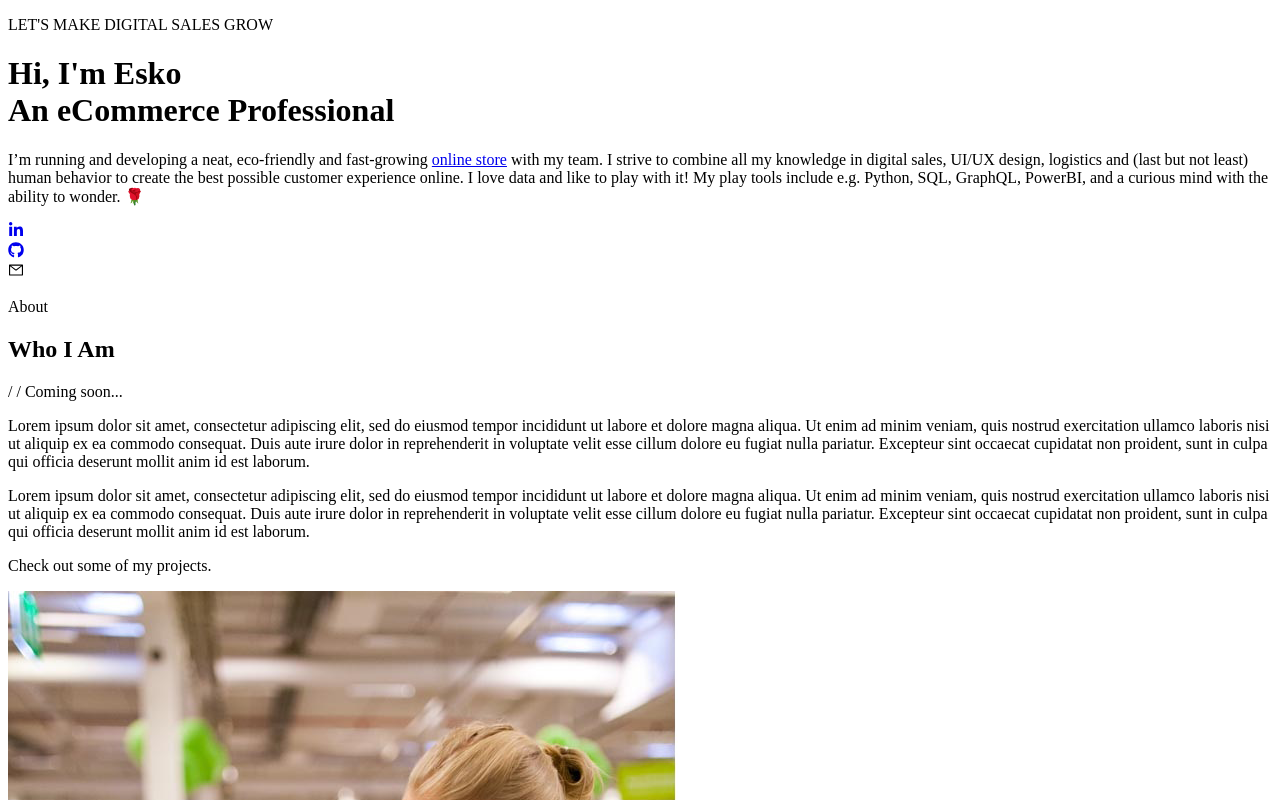
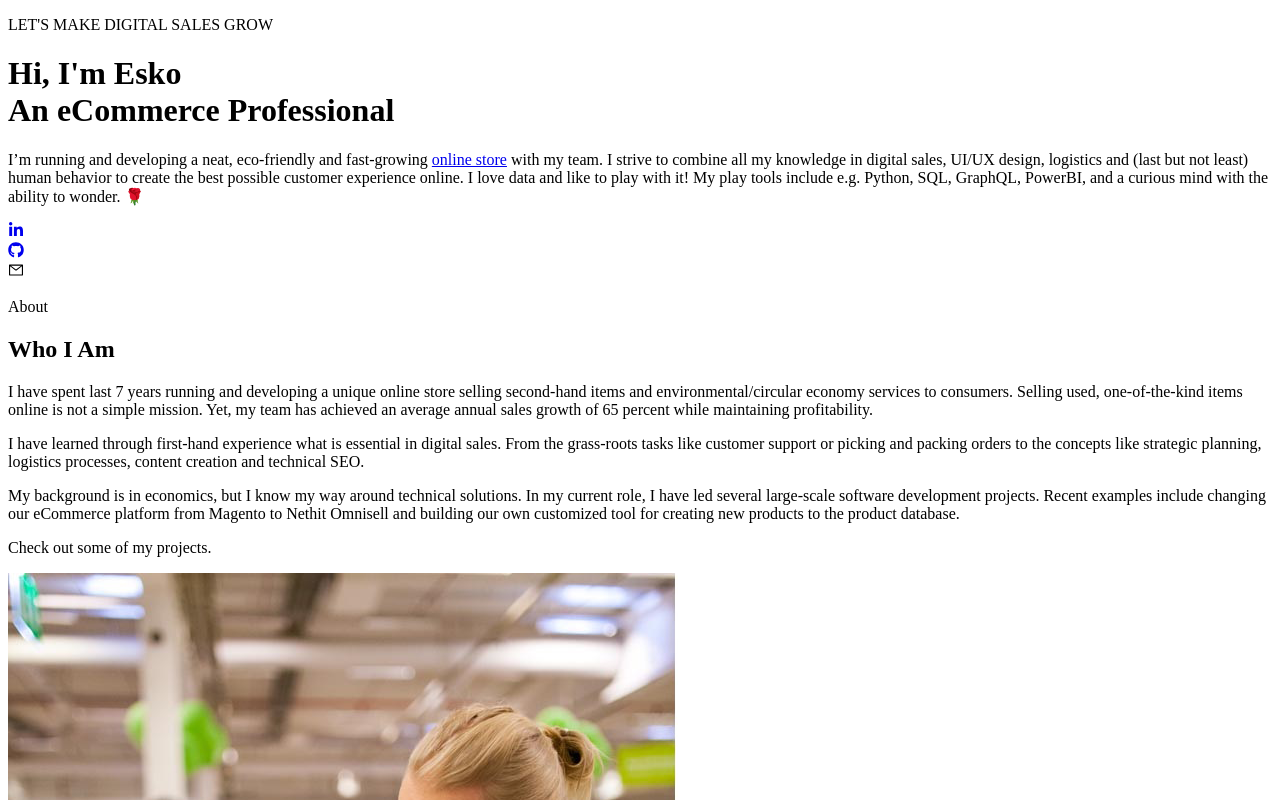
Before and after one commit to EskoJanatuinen/portfolio, a Next.js app: page / in a window 1280 px wide. Shown: the top 800 px of the page. Built offline with nearby package versions, Linux system fonts and the light colour scheme.

Commit message:
Add about me text

```diff
--- a/components/about.jsx
+++ b/components/about.jsx
@@ -11,26 +11,28 @@ const About = () => {
           <p className='uppercase text-xl tracking-widest text-[#5651e5]'>
             About
           </p>
-          <h2 className='py-4'>Who I Am</h2>
+          <h2 className='pt-4 pb-8'>Who I Am</h2>
+
           <p className='py-2 text-gray-600'>
-            / / Coming soon...
+            I have spent last 7 years running and developing a unique online store selling
+            second-hand items and environmental/circular economy services to consumers.
+            Selling used, one-of-the-kind items online is not a simple mission. Yet,
+            my team has achieved an average annual sales growth of 65 percent while maintaining profitability.
           </p>
+
           <p className='py-2 text-gray-600'>
-            Lorem ipsum dolor sit amet, consectetur adipiscing elit, sed do eiusmod
-            tempor incididunt ut labore et dolore magna aliqua. Ut enim ad minim veniam,
-            quis nostrud exercitation ullamco laboris nisi ut aliquip ex ea commodo consequat.
-            Duis aute irure dolor in reprehenderit in voluptate velit esse cillum dolore eu
-            fugiat nulla pariatur. Excepteur sint occaecat cupidatat non proident, sunt in
-            culpa qui officia deserunt mollit anim id est laborum.
+            I have learned through first-hand experience what is essential in digital sales.
+            From the grass-roots tasks like customer support or picking and packing orders to the concepts
+            like strategic planning, logistics processes, content creation and technical SEO.
           </p>
+
           <p className='py-2 text-gray-600'>
-            Lorem ipsum dolor sit amet, consectetur adipiscing elit, sed do eiusmod
-            tempor incididunt ut labore et dolore magna aliqua. Ut enim ad minim veniam,
-            quis nostrud exercitation ullamco laboris nisi ut aliquip ex ea commodo consequat.
-            Duis aute irure dolor in reprehenderit in voluptate velit esse cillum dolore eu
-            fugiat nulla pariatur. Excepteur sint occaecat cupidatat non proident, sunt in
-            culpa qui officia deserunt mollit anim id est laborum.
+            My background is in economics, but I know my way around technical solutions. In my current role,
+            I have led several large-scale software development projects. Recent examples include changing our
+            eCommerce platform from Magento to Nethit Omnisell and building our own customized tool for creating
+            new products to the product database.
           </p>
+
           <Link href='/#projects'>
             <p className='py-2 text-gray-600 underline cursor-pointer hover:animate-pulse'>
               Check out some of my projects.
```
